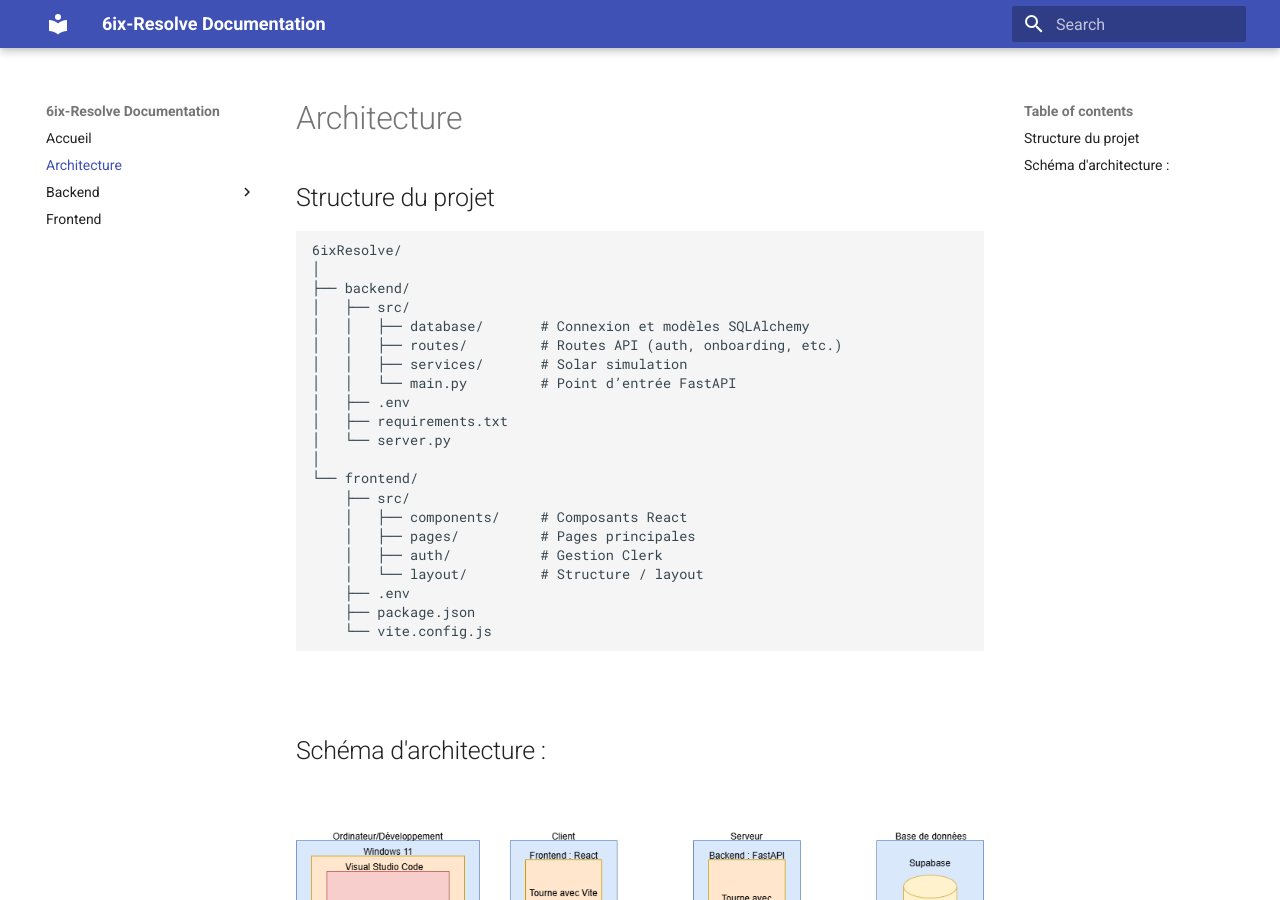
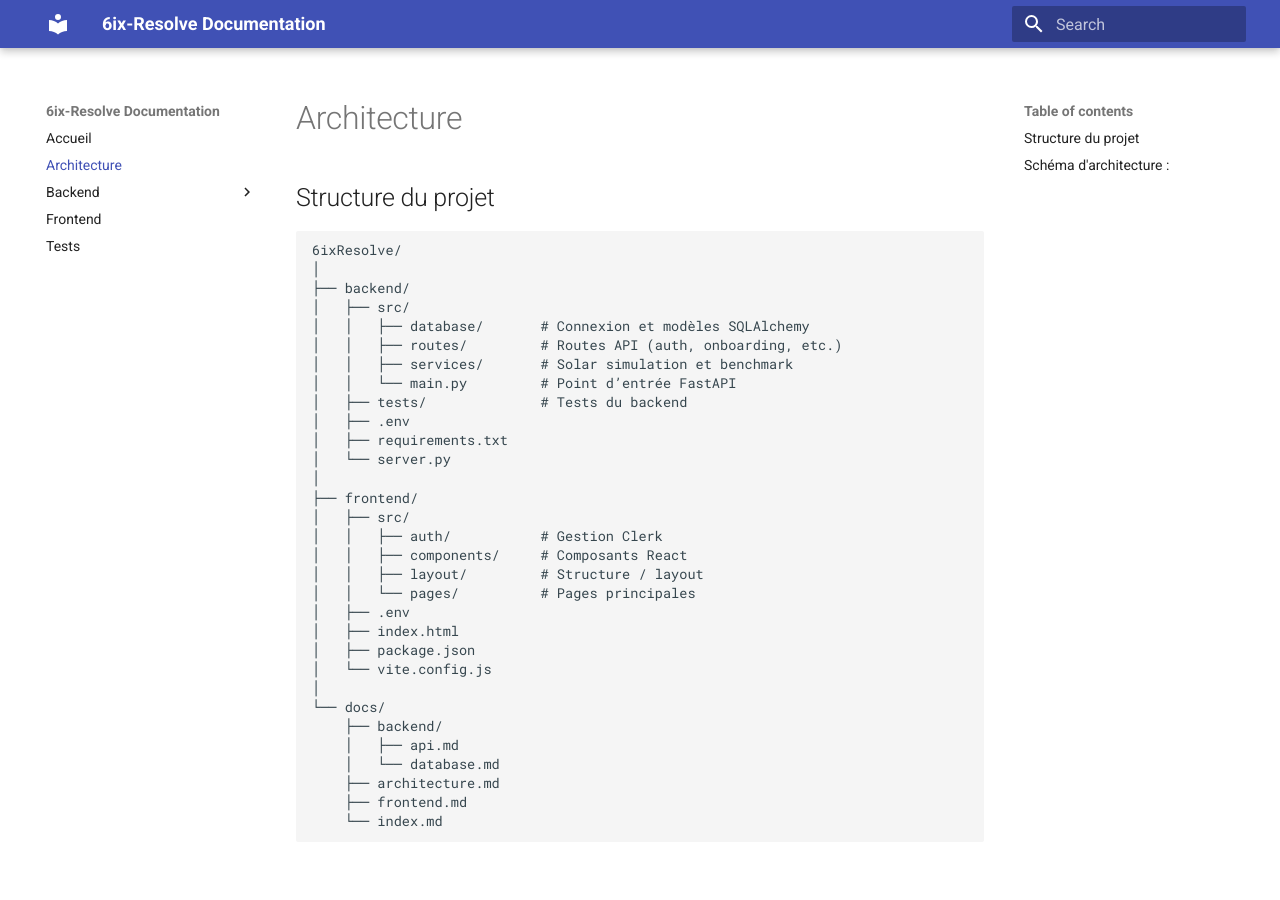
Before and after one commit to Ruvic007/6-resolve, an MkDocs documentation site: the page built from docs/architecture.md, in a window 1280 px wide and 900 px high. Built offline with MkDocs 1.6.1 and Material for MkDocs 9.7.7, drawn with Linux system fonts in a browser that asks for light colours.

````diff
--- a/docs/architecture.md
+++ b/docs/architecture.md
@@ -7,21 +7,31 @@
 │   ├── src/
 │   │   ├── database/       # Connexion et modèles SQLAlchemy
 │   │   ├── routes/         # Routes API (auth, onboarding, etc.)
-│   │   ├── services/       # Solar simulation
+│   │   ├── services/       # Solar simulation et benchmark
 │   │   └── main.py         # Point d’entrée FastAPI
+│   ├── tests/              # Tests du backend
 │   ├── .env
 │   ├── requirements.txt
 │   └── server.py
 │
-└── frontend/
-    ├── src/
-    │   ├── components/     # Composants React
-    │   ├── pages/          # Pages principales
-    │   ├── auth/           # Gestion Clerk
-    │   └── layout/         # Structure / layout
-    ├── .env
-    ├── package.json
-    └── vite.config.js
+├── frontend/
+│   ├── src/
+│   │   ├── auth/           # Gestion Clerk
+│   │   ├── components/     # Composants React
+│   │   ├── layout/         # Structure / layout
+│   │   └── pages/          # Pages principales
+│   ├── .env
+│   ├── index.html
+│   ├── package.json
+│   └── vite.config.js
+│
+└── docs/
+    ├── backend/
+    │   ├── api.md
+    │   └── database.md
+    ├── architecture.md
+    ├── frontend.md
+    └── index.md
 ```
 </br>
 
--- a/mkdocs.yml
+++ b/mkdocs.yml
@@ -9,3 +9,4 @@ nav:
       - API: backend/api.md
       - Base de données: backend/database.md
   - Frontend: frontend.md
+  - Tests: tests.md
````
Also changed, not shown: README.md (+24 -34 lines), docs/index.md (+1 -0 lines), docs/tests.md (added, +8 -0 lines).
